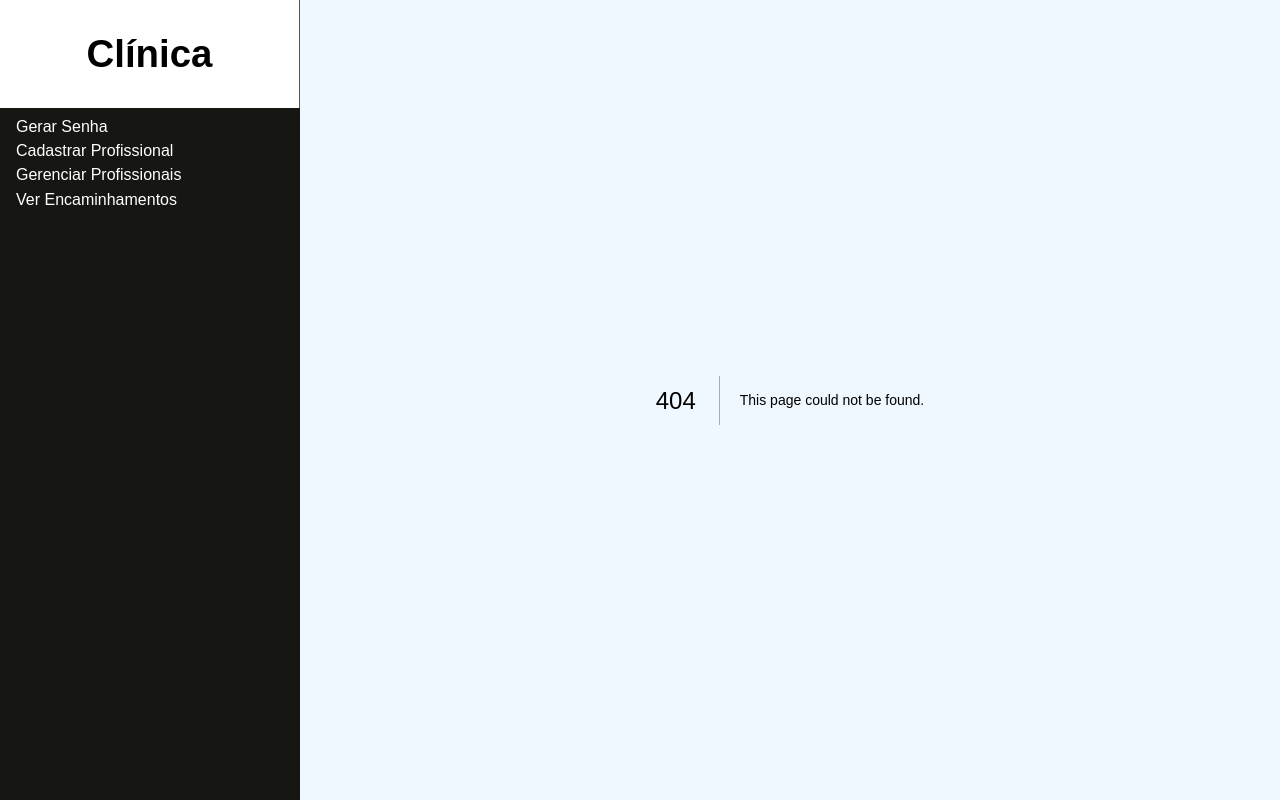
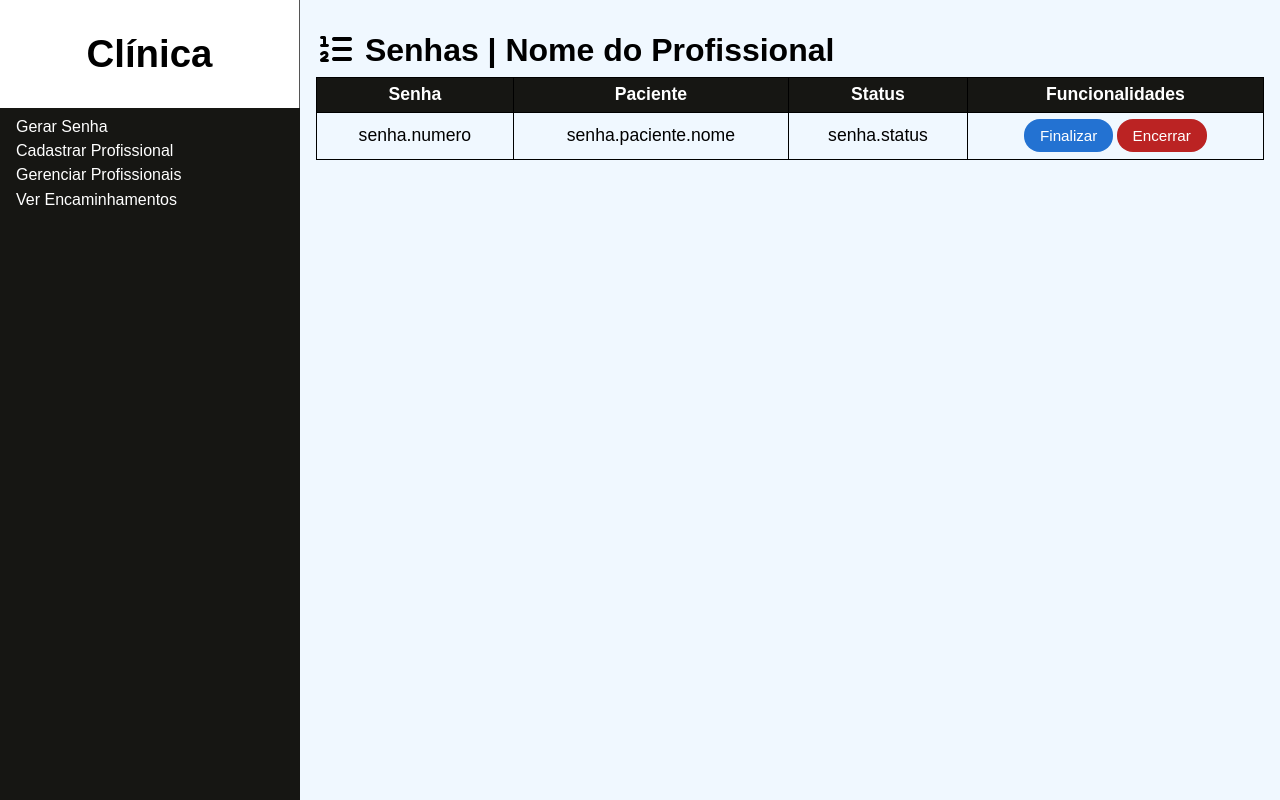
Before and after one commit to Pedro-Rocha-Araujo/dashboard-clinica, a Next.js app in the folder frontend/: page /encaminhamentos/1 in a window 1280 px wide. Before the commit this address had no page. Built offline with nearby package versions, Linux system fonts and the light colour scheme.

Commit message:
Página de listagem de senha  por profissional no frontend

```diff
--- /dev/null
+++ b/frontend/src/app/encaminhamentos/[id]/page.tsx
@@ -0,0 +1,36 @@
+import "./senhas-profissional.css"
+
+export default function SenhasProfissional() {
+  return (
+    <section className="senhas-profissional">
+      <h2> <i className="fa-solid fa-list-ol"></i> Senhas | Nome do Profissional</h2>
+
+      <table>
+        <thead>
+          <tr>
+            <th>Senha</th>
+            <th>Paciente</th>
+            <th>Status</th>
+            <th>Funcionalidades</th>
+          </tr>
+
+        </thead>
+
+        <tbody>
+          <tr key={"senha._id"}>
+            <td>senha.numero</td>
+            <td>senha.paciente.nome</td>
+            <td>senha.status</td>
+            <td>
+              <div className="botoes">
+                <button className="blue">Finalizar</button>
+                <button className="red">Encerrar</button>
+              </div>
+            </td>
+          </tr>
+        </tbody>
+
+      </table>
+    </section>
+  )
+}
--- /dev/null
+++ b/frontend/src/app/encaminhamentos/[id]/senhas-profissional.css
@@ -0,0 +1,49 @@
+section.senhas-profissional table {
+  width: 100%;
+  max-width: 1080px;
+  font-size: clamp(0.8rem, 3vw, 1.1rem);
+  border-collapse: collapse;
+  text-align: center;
+}
+
+section.senhas-profissional thead {
+  background-color: #161613;
+  color: #fff;
+}
+
+section.senhas-profissional th, td{
+  border: 1px solid black;
+  padding: 0.4rem 0.8rem;
+}
+
+section.senhas-profissional button {
+  color: #fff;
+  font-size: 0.95rem;
+  border: none;
+  padding: 0.5rem 1rem;
+  border-radius: 1rem;
+}
+
+section.senhas-profissional div.botoes {
+  display: flex;
+  gap: 0.2rem;
+  justify-content: center;
+  align-items: center;
+}
+
+section.senhas-profissional button.red {
+  background-color: #bb2323;
+}
+
+section.senhas-profissional button.blue {
+  background-color: #2372d2;
+}
+
+@media screen and (max-width: 980px) {
+  table {
+    margin: auto;
+  }
+  section.senhas-profissional div.botoes {
+    flex-direction: column;
+  }
+}
```
Also changed, not shown: frontend/src/app/encaminhamentos/encaminhamentos.css (+8 -0 lines), frontend/src/app/encaminhamentos/page.tsx (+11 -2 lines).
